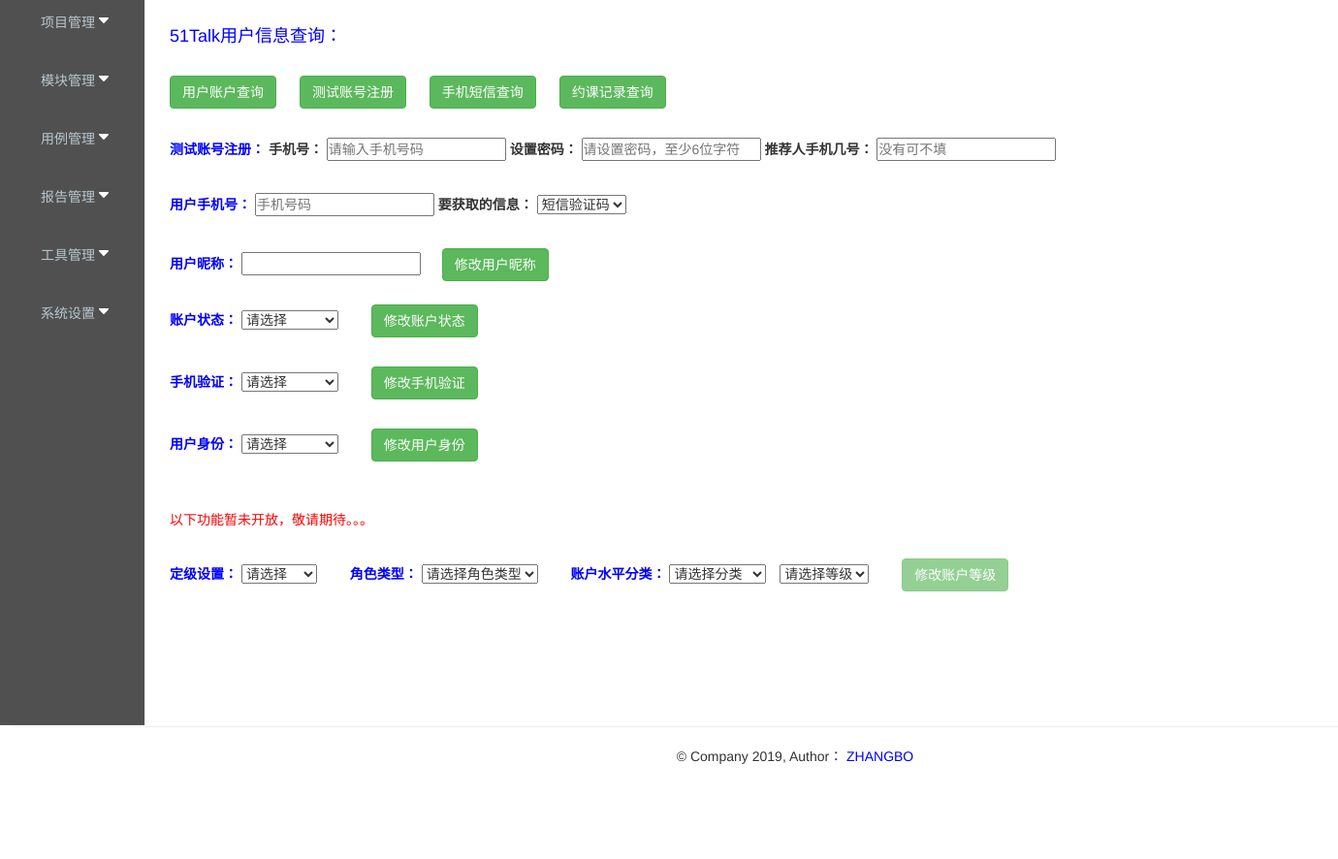
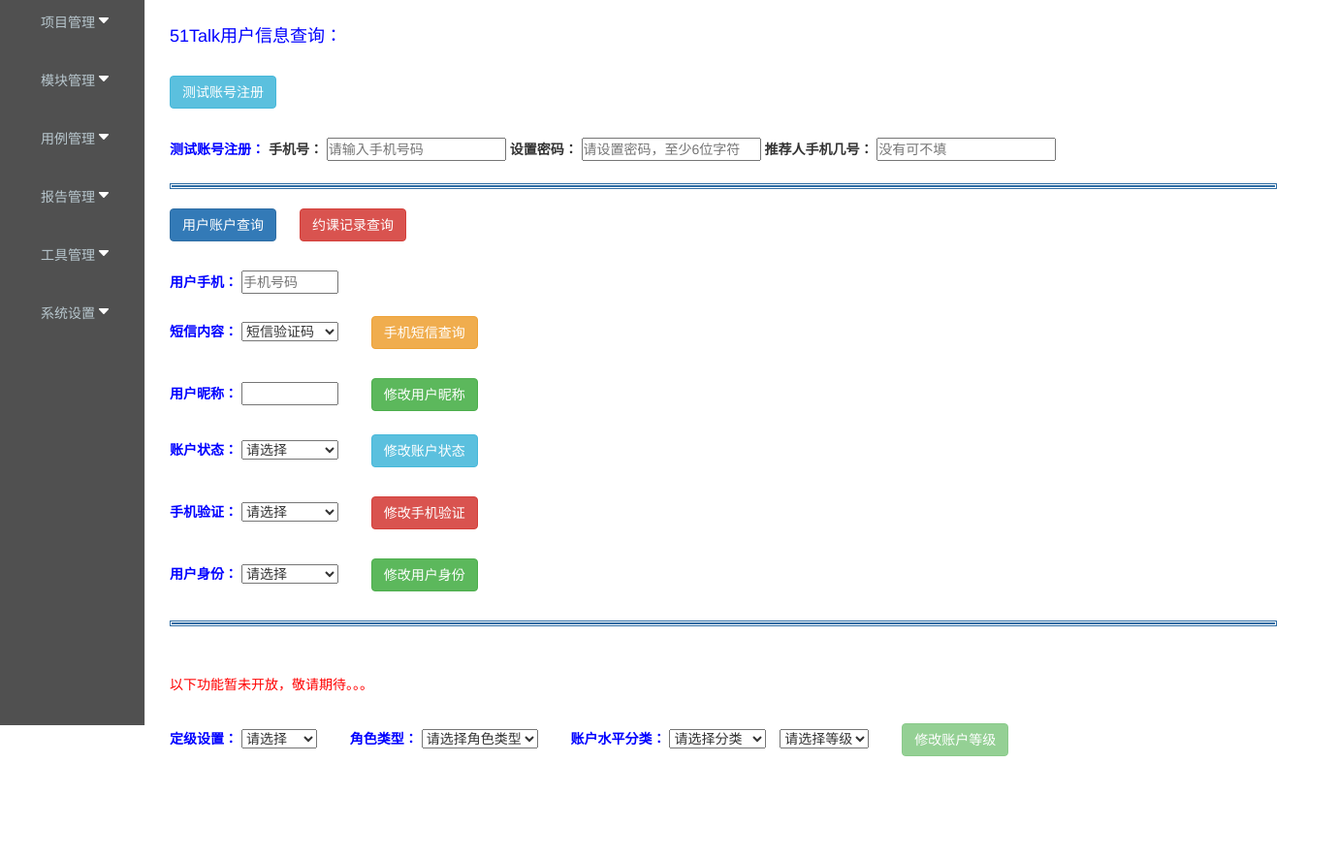
Before and after one commit to zhangbo666/test_ccimp, a Django app: template CCIMP/templates/tool_user_info.html in a window 1640 px wide. Shown: the part 52-938 px from the top of the page at 97% size, without its empty margins (0-1380 px from the left). Before the commit the page ends 840 px from the top, so only its background shows below. Run offline with Django 3.2, Linux system fonts and the light colour scheme; the template is opened without the code that fills it, so the values that code supplies are empty; some libraries are stand-ins or nearby versions.

Commit message:
zb:2020-07-16-19:46--学员信息页前端更新样式

```diff
--- a/CCIMP/templates/tool_user_info.html
+++ b/CCIMP/templates/tool_user_info.html
@@ -32,27 +32,12 @@
 
         <div style="margin-left: 135px;width: 1500px;" class="col-sm-9 col-sm-offset-3 col-md-10 col-md-offset-2 main">
             <h4 style="color: blue;">51Talk用户信息查询：</h4>
+
             <br>
 
-            <button class="btn btn-success" type="submit" id="userInfoDetail"
-                    onclick="return userInfoDetail()">用户账户查询</button>
-
             <!--2020-07-04：郭靖修改-->
-            <button class="btn btn-success" type="submit" id="userRegister" style="margin-left: 20px;"
+            <button class="btn btn-info" type="submit" id="userRegister"
                     onclick="return userRegister()">测试账号注册</button>
-
-            <button class="btn btn-success" type="submit" id="userSmsConnent"
-                    data-keyboard="false" data-toggle="modal" data-target="#myModalUserSmsContent"
-                    style="margin-left: 20px;"
-                    onclick="userSmsConnent()">手机短信查询</button>
-
-            <!--2020-07-05：张波修改-->
-            <button class="btn btn-success" type="submit" id="appointRecord"
-                    data-keyboard="false" data-toggle="modal" data-target="#myModalAppointRecord"
-                    style="margin-left: 20px;"
-                    onclick="userAppointRecord()">约课记录查询</button>
-
-            <br>
 
             <!--2020-07-04：郭靖修改-->
             <div style="margin-top: 30px;">
@@ -70,19 +55,21 @@
 
             </div>
 
+            <hr width=80% style="border:double #2e6da4;">
+
+            <button class="btn btn-primary" type="submit" id="userInfoDetail"
+                    onclick="return userInfoDetail()">用户账户查询</button>
+
+            <!--2020-07-05：张波修改-->
+            <button class="btn btn-danger" type="submit" id="appointRecord"
+                    data-keyboard="false" data-toggle="modal" data-target="#myModalAppointRecord"
+                    style="margin-left: 20px;"
+                    onclick="userAppointRecord()">约课记录查询</button>
+
             <div style="margin-top: 30px;">
 
-                <label style="color: blue;">用户手机号：</label>
-                <input type="text" name="user_mobile" placeholder="手机号码" id="user_mobile">
-
-                <!--郭靖-->
-                <label>要获取的信息：</label>
-                <select id ="contentType" name="content_mode">
-                    <option value='message'> 短信验证码 </option>
-                    <option value='allContent'> 短信内容 </option>
-                </select>
-                <label style="display: none;" id="search_infoTitle">搜索内容：</label>
-                <input style="display: none;" id="search_infoContent" type="text" name="search_content" placeholder="搜索内容" >
+                <label style="color: blue;">用户手机：</label>
+                <input type="text" name="user_mobile" placeholder="手机号码" id="user_mobile" style="width: 100px;">
 
             </div>
 
@@ -121,11 +108,30 @@
 
             </div>
 
+            <br>
+
+            <div>
+                <!--郭靖-->
+                <label style="color: blue;">短信内容：</label>
+                <select id ="contentType" name="content_mode" style="width: 100px;">
+    s                <option value='message'> 短信验证码 </option>
+                    <option value='allContent'> 短信内容 </option>
+                </select>
+                <label style="display: none;" id="search_infoTitle">搜索内容：</label>
+                <input style="display: none;" id="search_infoContent" type="text" name="search_content" placeholder="搜索内容" >
+                <button class="btn btn-warning" type="submit" id="userSmsConnent"
+                        data-keyboard="false" data-toggle="modal" data-target="#myModalUserSmsContent"
+                        style="margin-left: 30px;"
+                        onclick="userSmsConnent()">手机短信查询</button>
+            </div>
+
+
+
             <div style="margin-top: 30px;">
                 <label style="color: blue;">用户昵称：</label>
-                <input type="text" name="nick_name" id="nick_name">
+                <input type="text" name="nick_name" id="nick_name" style="width: 100px;">
                 <button class="btn btn-success" type="submit"
-                        style="margin-left: 18px;"
+                        style="margin-left: 30px;"
                         id="userNickName"
                         onclick="return userNickName()">修改用户昵称
                 </button>
@@ -140,7 +146,7 @@
                     <option value="on">on</option>
                 </select>
 
-                <button class="btn btn-success" type="submit"
+                <button class="btn btn-info" type="submit"
                         style="margin-left: 30px;"
                         name="accountStatus"
                         id="accountStatus"
@@ -158,7 +164,7 @@
                     <option value="n">未验证</option>
                 </select>
 
-                <button class="btn btn-success" type="submit"
+                <button class="btn btn-danger" type="submit"
                         style="margin-left: 30px;"
                         name="mobileStatus"
                         id="mobileStatus"
@@ -201,6 +207,9 @@
                 <!--</button>-->
 
             </div>
+
+            <hr width=80% style="border:double #2e6da4;">
+
 
             <p style="color:red;margin-top: 50px;">以下功能暂未开放，敬请期待。。。</p>
             <div style="margin-top: 30px;">
```
Also changed, not shown: CCIMP/db.sqlite3.
